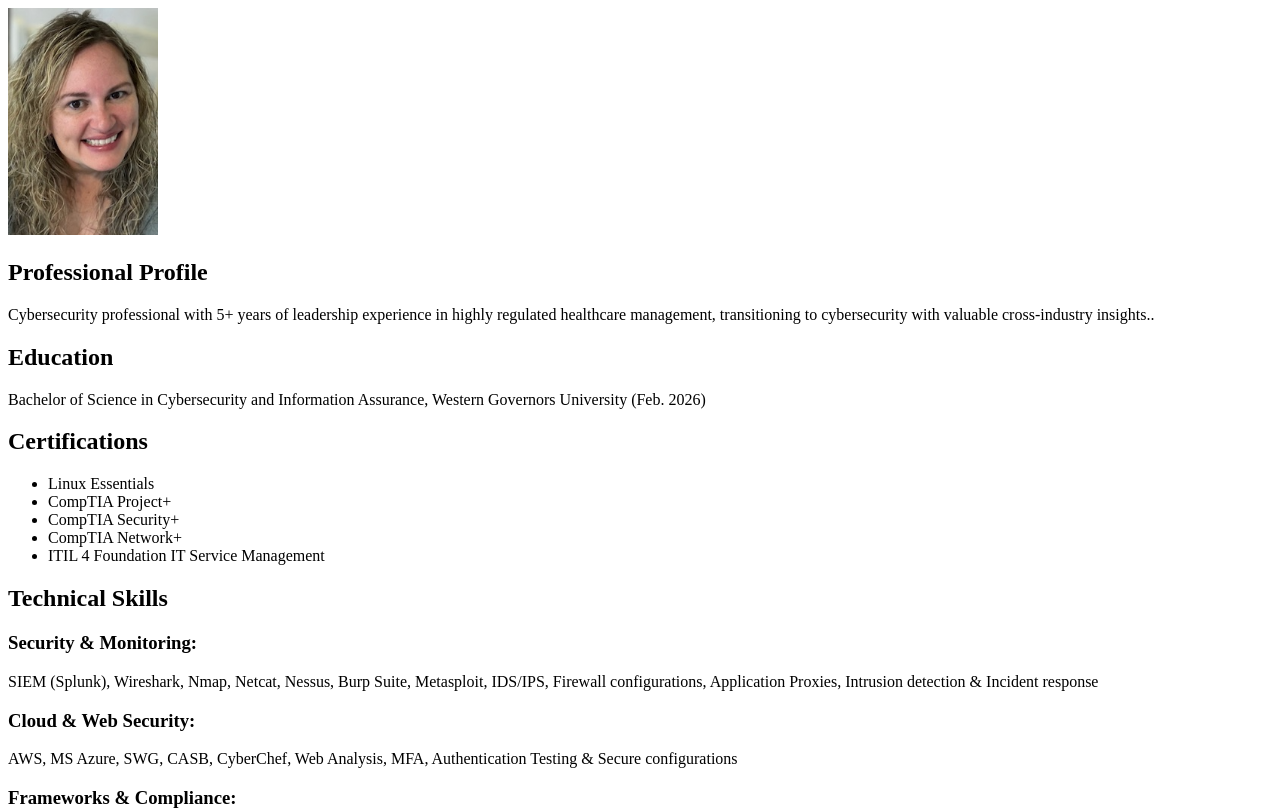
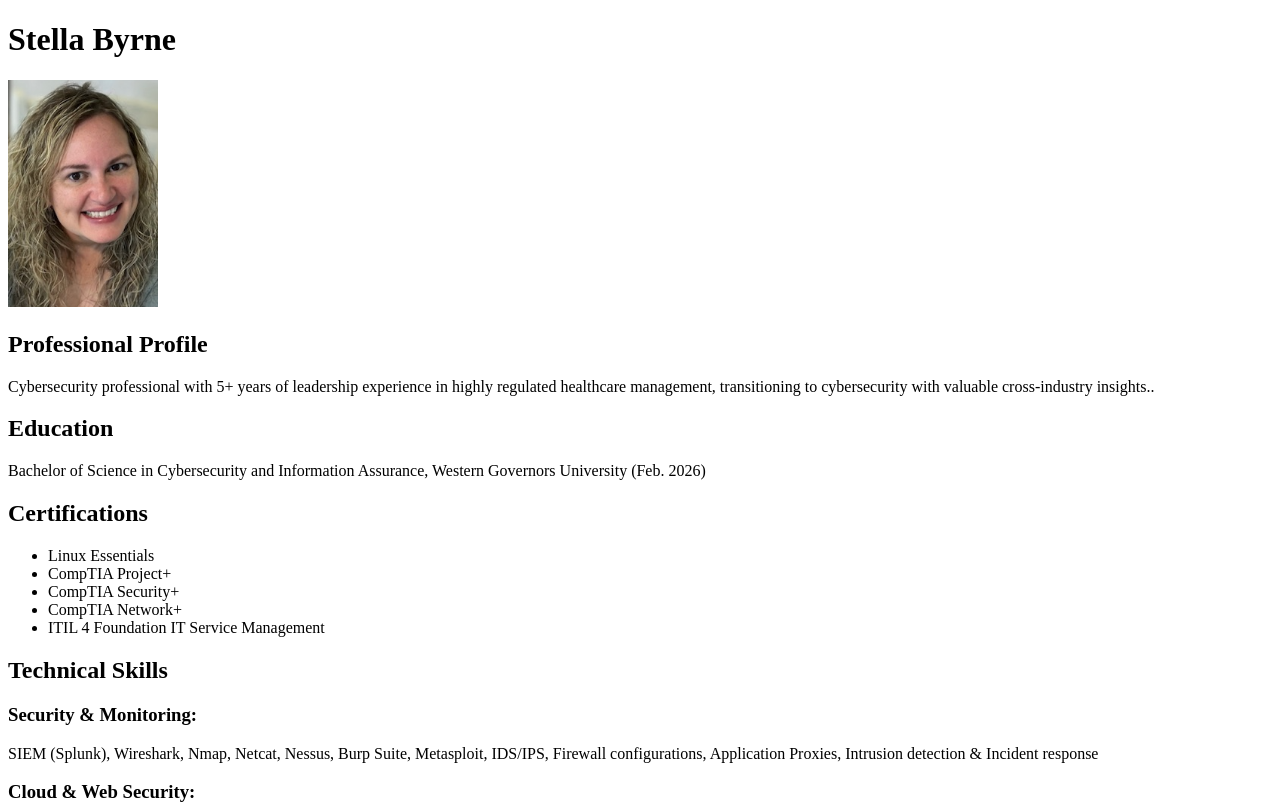
Before and after one commit to Baelantis/Resume.html, a plain HTML site: page index.html in a window 1280 px wide. Shown: the top 812 px of the page. Drawn offline with Linux system fonts and the light colour scheme; files whose address does not match are found by name.

Commit message:
Add heading and correct body structure in index.html

```diff
--- a/index.html
+++ b/index.html
@@ -5,7 +5,9 @@
     <title>My Resume</title>
 
   </head>
-  <body><img src="/Users/stella.byrne/Desktop/folder_2/profile.png" alt="cat" style="width:150px;height:200;"> <br />
+    <h1>Stella Byrne</h1>
+      <body><img src="/Users/stella.byrne/Desktop/folder_2/profile.png" alt="cat" style="width:150px;height:200;"> <br />
+
      <h2>Professional Profile</h2>
   <p>Cybersecurity professional with 5+ years of leadership experience in highly regulated healthcare management,
   transitioning to cybersecurity with valuable cross-industry insights..</p>
```
